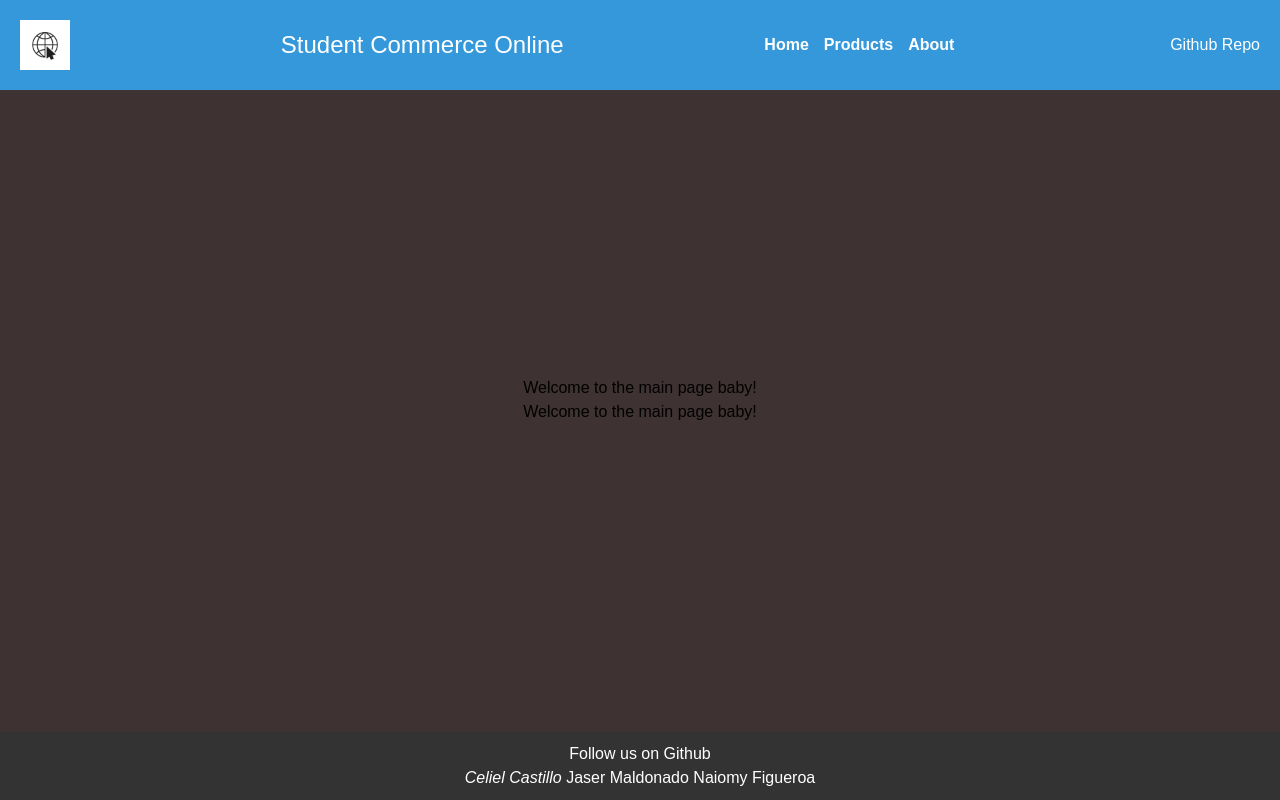
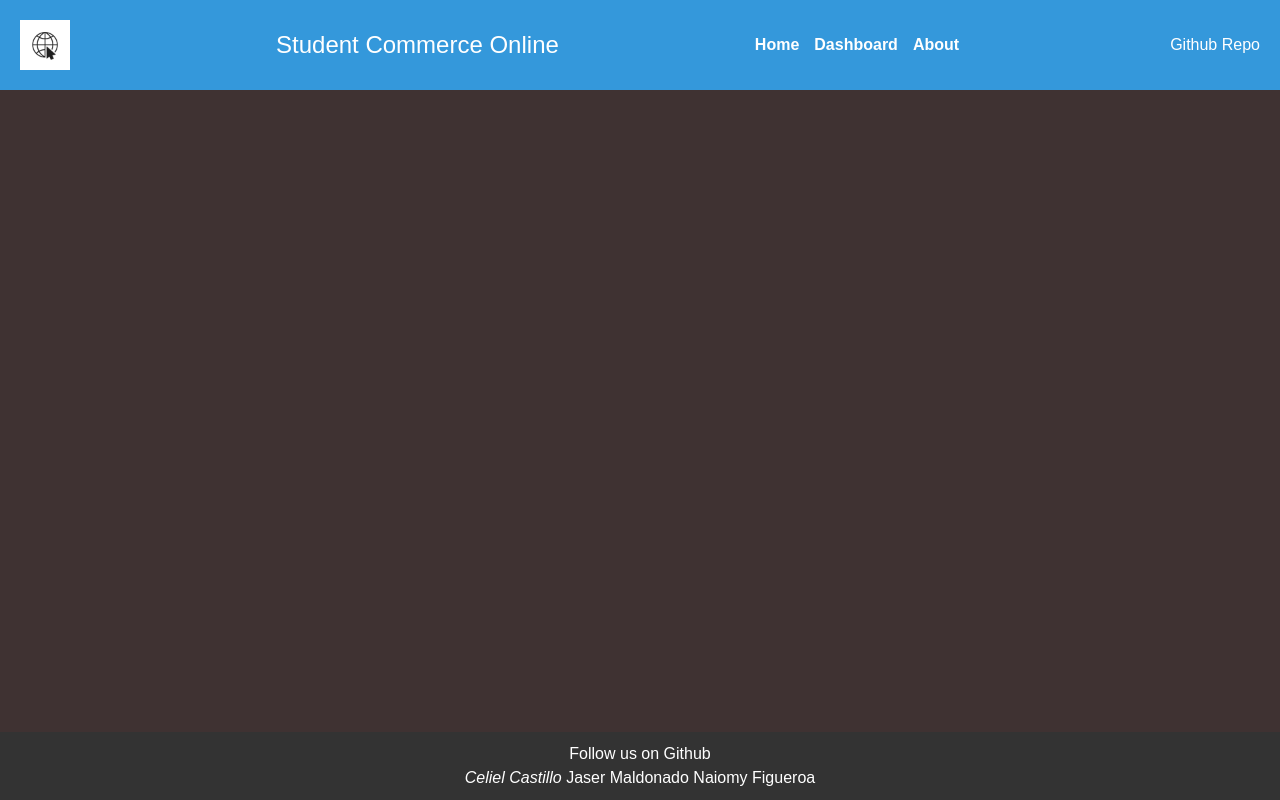
Before and after one commit to celicasti9/react-project-1, a React (Vite) app: page /about in a window 1280 px wide. Built offline with nearby package versions, Linux system fonts and the light colour scheme.

Commit message:
Minor improvements mainly on navbar

```diff
--- a/components/Navbar.jsx
+++ b/components/Navbar.jsx
@@ -16,7 +16,11 @@ function Navbar() {
            Home
         </NavLink></li>
 
-          <li><a href="#">Products</a></li>
+          <li><NavLink
+            to="/dashboard"
+            className={({ isActive }) => isActive ? "selected" : ""}>
+            Dashboard
+          </NavLink></li>
 
             <li><NavLink
             to="/about"
--- a/src/App.jsx
+++ b/src/App.jsx
@@ -11,12 +11,10 @@ function App() {
 
   return (
     <>
-
-
     <div className='App'>
       <Navbar />
       <Sidebar />
-      <h1>Welcome to the main page baby!</h1>
+
 
        <Routes>
         <Route path="/about" element={<App />}/>
@@ -25,7 +23,6 @@ function App() {
       </Routes>
       </div>
       <Footer />
-
     </>
   )
 }
--- a/src/pages/AboutPage.jsx
+++ b/src/pages/AboutPage.jsx
@@ -5,6 +5,8 @@ const imgURL = "https://education-team-2020.s3.eu-west-1.amazonaws.com/web-dev/m
 function AboutPage() {
   return (
     <div>
+      <Navbar />
+      <Sidebar />
       <h2>About Us</h2>
       <p>
         Welcome to our online student commerce platform! We are dedicated to providing a seamless shopping experience for students.
--- a/src/pages/Dashboard.jsx
+++ b/src/pages/Dashboard.jsx
@@ -11,7 +11,8 @@ function Dashboard () {
     return (
       <>
       <div>
-        <List>
+        <Navbar />
+        <List><Sidebar />
         {products.map((product) => (
           <Card
             id={product.id}
```
